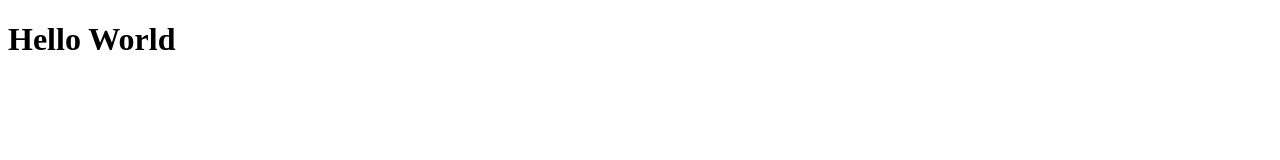
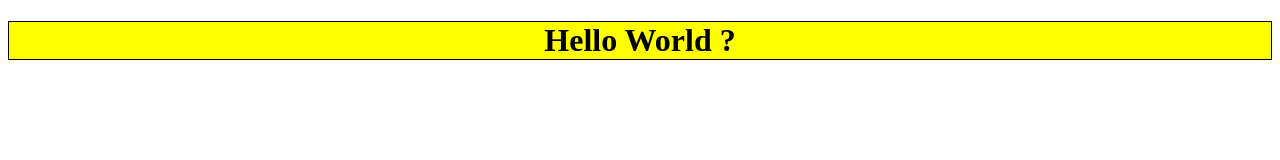
Before and after one commit to omardieh/git-intro-170624, a plain HTML site: page index.html in a window 1280 px wide. Drawn offline with Linux system fonts and the light colour scheme.

Commit message:
add styles

```diff
--- a/index.html
+++ b/index.html
@@ -3,9 +3,10 @@
   <head>
     <meta charset="UTF-8" />
     <meta name="viewport" content="width=device-width, initial-scale=1.0" />
+    <link href="./styles.css" rel="stylesheet" />
     <title>Intro to git and github</title>
   </head>
   <body>
-    <h1>Hello World</h1>
+    <h1>Hello World ?</h1>
   </body>
 </html>
--- /dev/null
+++ b/styles.css
@@ -0,0 +1,5 @@
+h1 {
+  background: yellow;
+  border: 1px solid;
+  text-align: center;
+}
```
